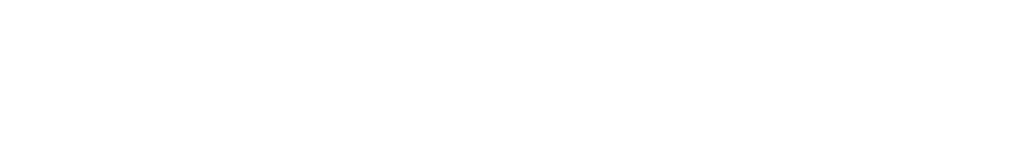
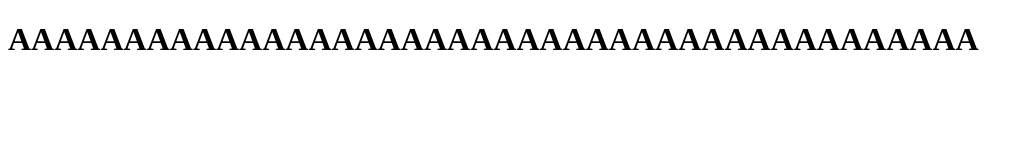
Before and after one commit to alice8levi/gittest, a plain HTML site: page index.html in a window 1280 px wide. Shown: the whole page, without its empty margins (0-1034 px from the left). Drawn offline with Linux system fonts and the light colour scheme.

Commit message:
commit3 with changes

```diff
--- a/css/main.css
+++ b/css/main.css
@@ -1,3 +1,3 @@
 body {
-    background-color: beige;
+    background-color:blueviolet;
 }
--- a/index.html
+++ b/index.html
@@ -3,9 +3,9 @@
 <head>
     <meta charset="UTF-8">
     <meta name="viewport" content="width=device-width, initial-scale=1.0">
-    <title>Document</title>
+    <title>1111111</title>
 </head>
 <body>
-
+    <h1>AAAAAAAAAAAAAAAAAAAAAAAAAAAAAAAAAAAAAAAAAA</h1>
 </body>
 </html>
```
